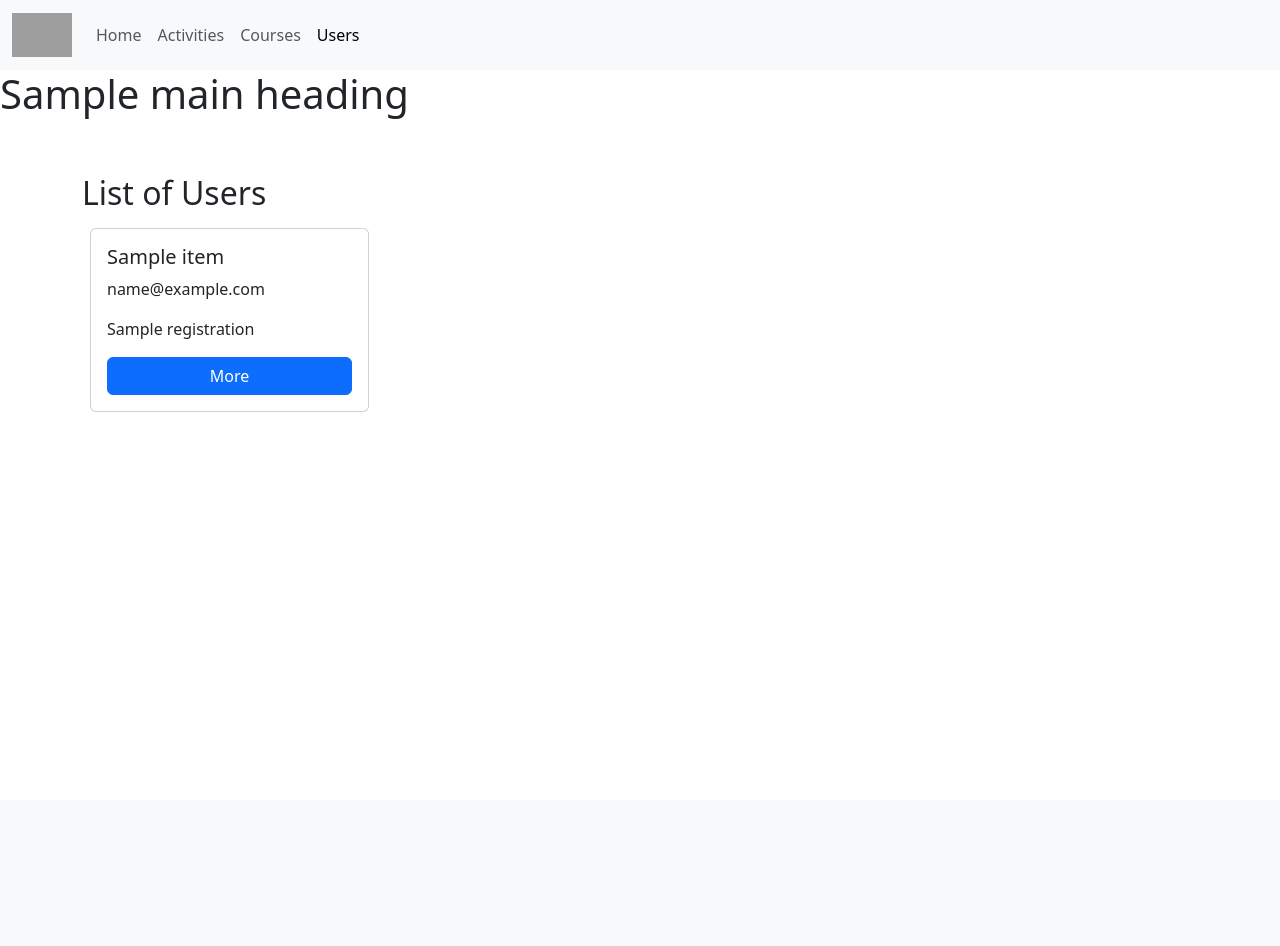
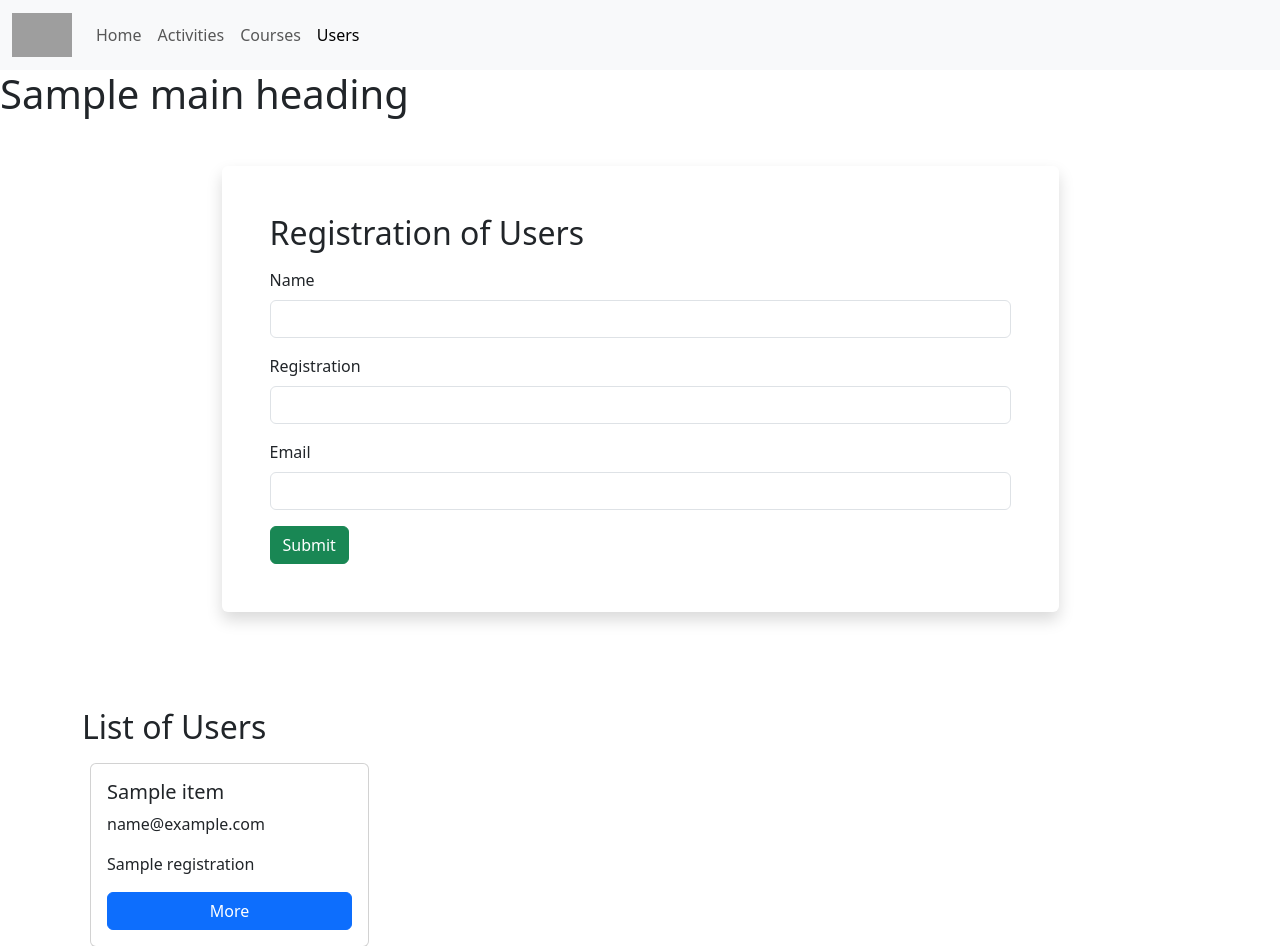
Before and after one commit to GabrielSoaresGomes/sistema-horas-complementares, a Django app: template backend/additional_hours/templates/users.html in a window 1280 px wide. Shown: the top 946 px of the page. Before the commit the page ends 412 px from the top, so only its background shows below. Run offline with Django 4.2, Linux system fonts and the light colour scheme; the template is opened without the code that fills it: most values are stand-ins (such as "Sample title", 1, 10 or a date in 2020); grey boxes are pictures that could not be loaded.

Commit message:
criando front para registrar usuario

```diff
--- a/backend/additional_hours/templates/users.html
+++ b/backend/additional_hours/templates/users.html
@@ -7,6 +7,27 @@
 
 {% block content %}
     <div class="container mb-5">
+        <div class="w-75 p-5 my-5 shadow rounded m-auto">
+            <form method="POST" action="{% url 'register_user' %}">
+              {% csrf_token %}
+              <div class="mb-3">
+                  <h2>Registration of Users</h2>
+              </div>
+              <div class="mb-3">
+                <label for="name" class="form-label">Name</label>
+                <input type="text" name="name" class="form-control" id="name">
+              </div>
+              <div class="mb-3">
+                <label for="registration" class="form-label">Registration</label>
+                <input type="text" class="form-control" name="registration" id="registration">
+              </div>
+              <div class="mb-3">
+                <label for="email" class="form-label">Email</label>
+                <input type="email" class="form-control" name="email" id="email">
+              </div>
+              <button type="submit" class="btn btn-success">Submit</button>
+            </form>
+        </div>
         <div class="pt-5"><h2>List of Users</h2></div>
         <div class="d-flex flex-row flex-wrap justify-content-between">
             {% for item in result %}
```
